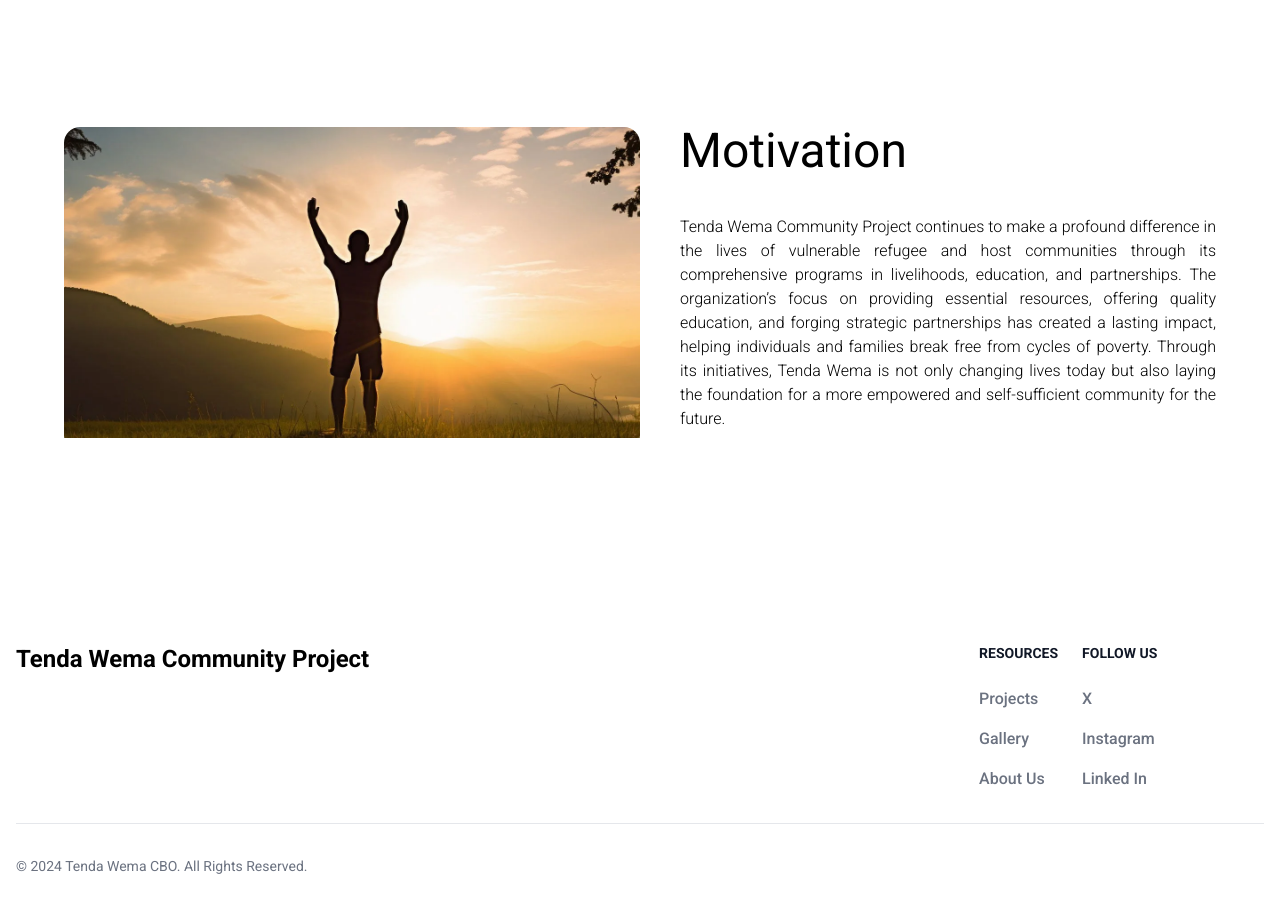
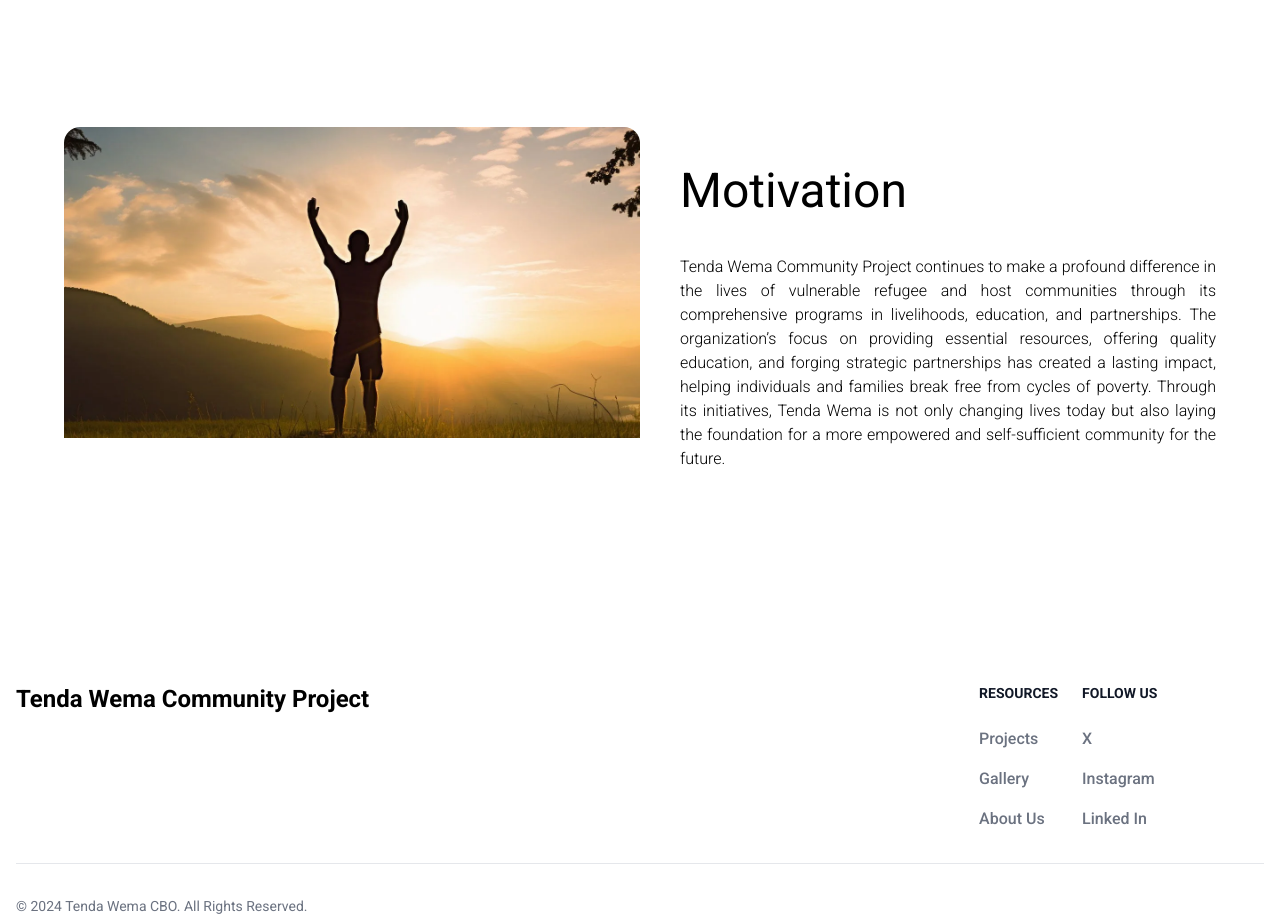
Before and after one commit to VaudKK/tendawema, a website: page src/pages/programs.html in a window 1280 px wide. Shown: the part 3720-4644 px from the top of the page. Drawn offline with nearby package versions, Linux system fonts and the light colour scheme.

Commit message:
fx: Motivation Margin

```diff
--- a/src/pages/programs.html
+++ b/src/pages/programs.html
@@ -229,7 +229,7 @@
                 <img src="../images/general/motivation_webp.webp" alt="motivation">
             </div>
             <div class="flex flex-col md:ml-10">
-                <h2 class="md:text-5xl md:text-justify text-2xl mb-5">Motivation</h2>
+                <h2 class="md:text-5xl md:text-justify text-2xl mb-5 mt-10">Motivation</h2>
                 <p class="text-base text-justify font-light my-5">
                     Tenda Wema Community Project continues to make a profound difference in the lives of vulnerable refugee and host
                      communities through its comprehensive programs in livelihoods, education, and partnerships.
```
